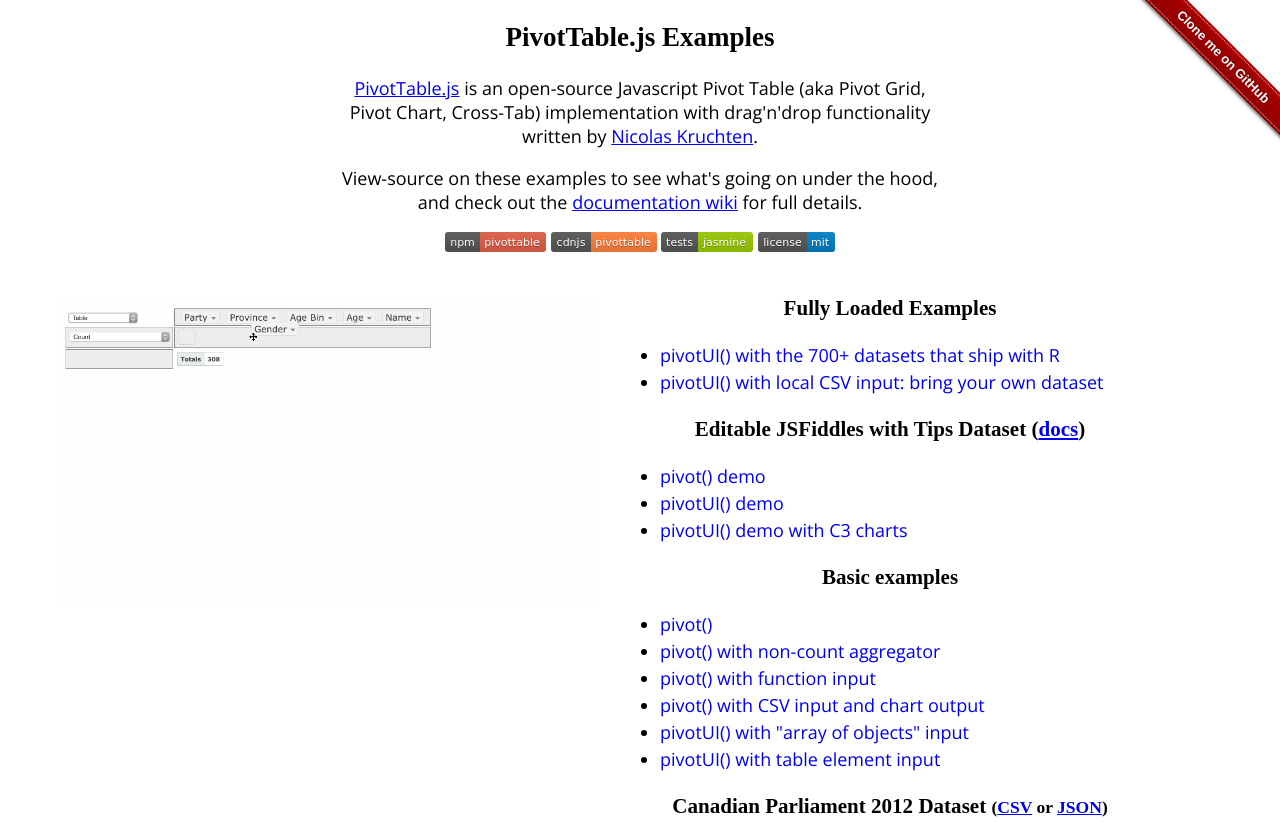
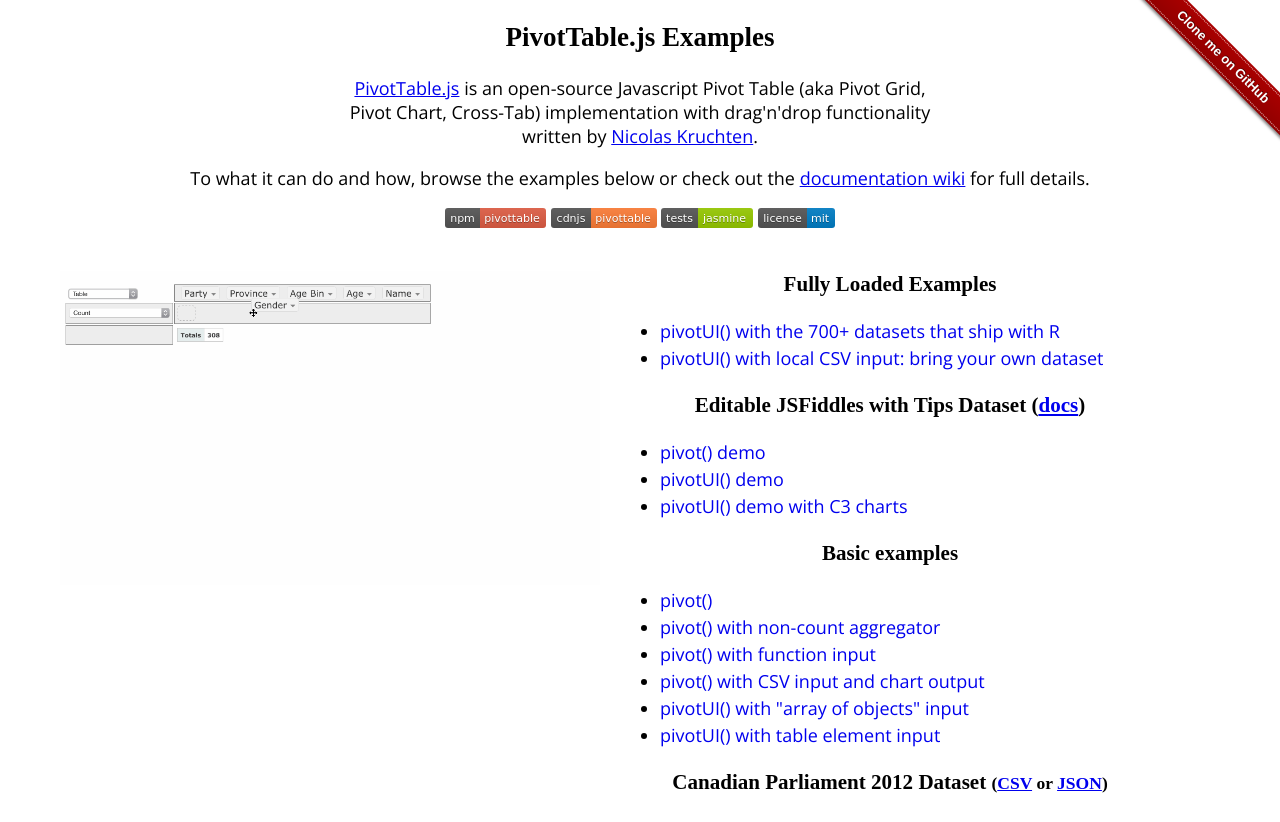
Before and after one commit to nicolaskruchten/pivottable, a website: page examples/index.html in a window 1280 px wide. Shown: the top 822 px of the page. Drawn offline with nearby package versions, Linux system fonts and the light colour scheme; a web font is replaced by a local one.

Commit message:
example tweaks

```diff
--- a/examples/index.html
+++ b/examples/index.html
@@ -39,8 +39,7 @@
         <h2>PivotTable.js Examples</h2>
         <p style="width: 600px; margin: 10px auto;"><a href="https://github.com/nicolaskruchten/pivottable">PivotTable.js</a> is an open-source Javascript Pivot Table (aka Pivot Grid, Pivot Chart, Cross-Tab) implementation with drag'n'drop functionality written by <a href="http://nicolas.kruchten.com/">Nicolas Kruchten</a>.</p>
 
-    <p align="center">View-source on these examples to see what's going on under the hood, <br />
-    and check out the <a href="https://github.com/nicolaskruchten/pivottable/wiki">documentation wiki</a> for full details.</p>
+    <p align="center">To what it can do and how, browse the examples below or check out the <a href="https://github.com/nicolaskruchten/pivottable/wiki">documentation wiki</a> for full details.</p>
 
     <p align="center">
         <a href="https://www.npmjs.com/package/pivottable"><img src="../images/npm.svg"></a>
```
